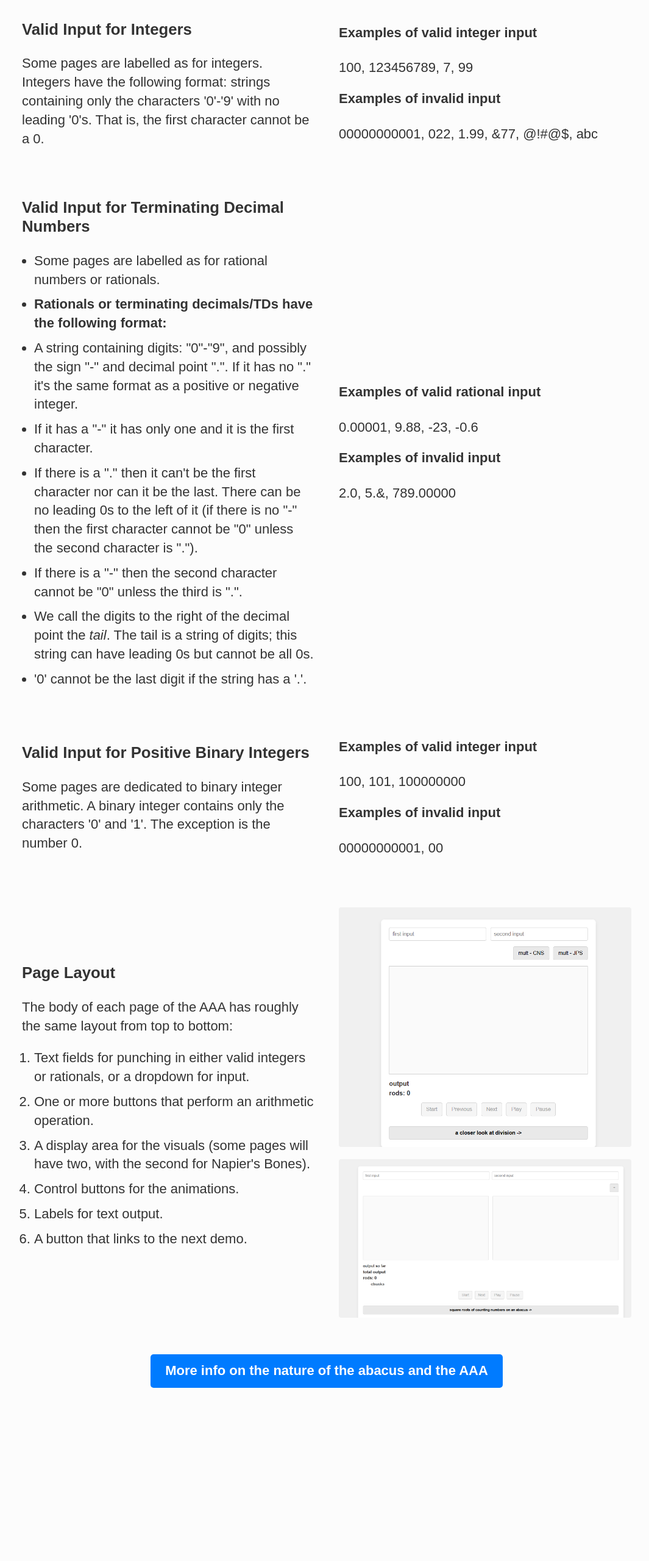
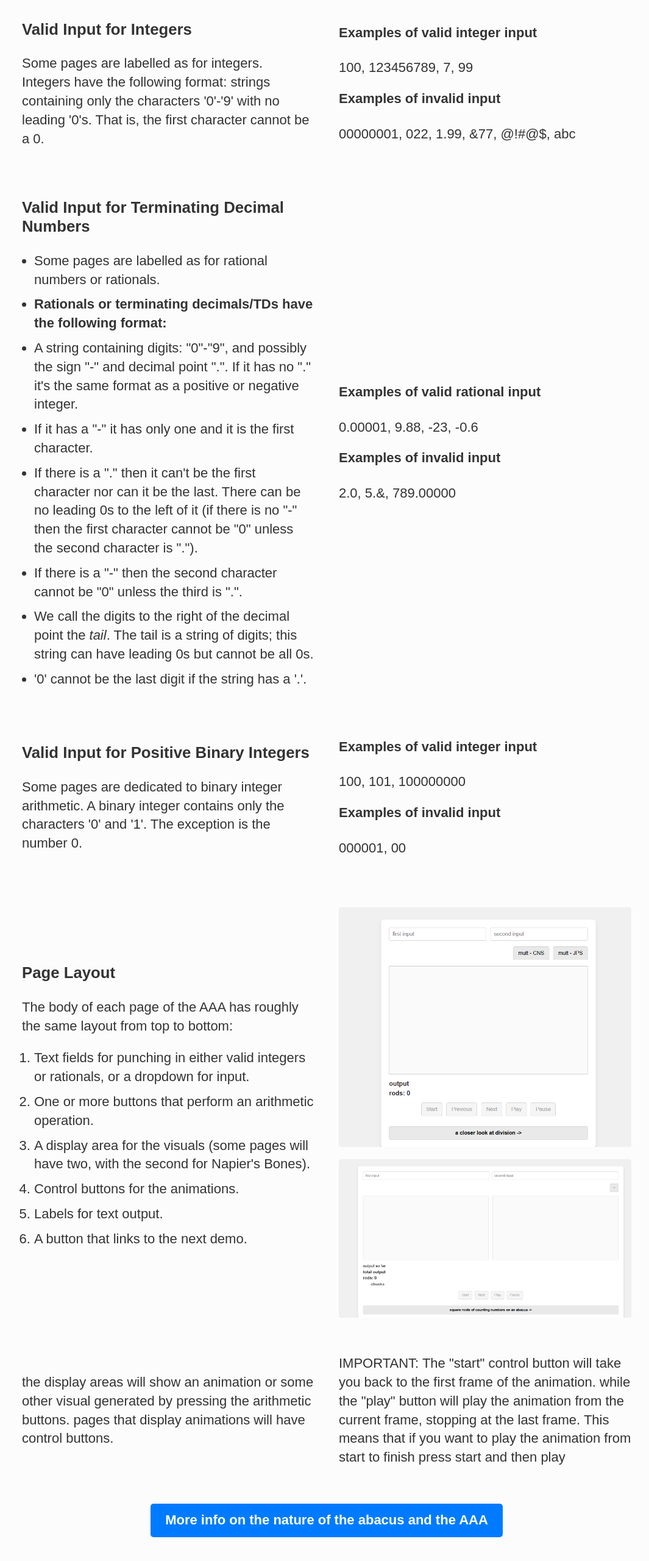
Before and after one commit to Aric-W/math-with-tools, a website: page introductionToAsciiAbacus.html in a window 1280 px wide. Shown: the part 6801-9361 px from the top of the page at 61% size, without its empty margins (104-1169 px from the left). Before the commit the page ends 9127 px from the top, so only its background shows below. Drawn offline with Linux system fonts and the light colour scheme.

Commit message:
Possibly the last commit.

```diff
--- a/introductionToAsciiAbacus.html
+++ b/introductionToAsciiAbacus.html
@@ -348,7 +348,7 @@
                 <h4>Examples of valid integer input</h4>
                 <p>100, 123456789, 7, 99</p>
                 <h4>Examples of invalid input</h4>
-                <p>00000000001, 022, 1.99, &77, @!#@$, abc</p>
+                <p>00000001, 022, 1.99, &77, @!#@$, abc</p>
             </div>
         </div>
 
@@ -383,7 +383,7 @@
                 <h4>Examples of valid integer input</h4>
                 <p>100, 101, 100000000</p>
                 <h4>Examples of invalid input</h4>
-                <p>00000000001, 00</p>
+                <p>000001, 00</p>
             </div>
         </div>
 
@@ -403,6 +403,16 @@
             <div class="image-block">
                 <img src="pictures/oneDisplayExample1.png" alt="Example layout with one display" style="margin-bottom: 20px;">
                 <img src="pictures/twoDisplaysExample1.png" alt="Example layout with two displays">
+            </div>
+        </div>
+        <div class="content-row">
+            <div class="text-block">
+                the display areas will show an animation or some other visual generated by pressing the arithmetic buttons. pages that display animations will have control buttons.
+            </div>
+            <div class="text-block">
+                IMPORTANT: The "start" control button will take you back to the first frame of the animation.
+                while the "play" button will play the animation from the current frame, stopping at the last frame.
+                This means that if you want to play the animation from start to finish press start and then play
             </div>
         </div>
 
--- a/page7.js
+++ b/page7.js
@@ -165,7 +165,7 @@ function processResult(inp1, inp2) {
     genImMat(inp1, inp2, numCols, numRows, gg, lAB);
     updateGrid();
 
-    document.getElementById("output_label").innerText = res;
+    document.getElementById("output_label").innerText = "correct digits in order: " + res;
 
 }
 /*
```
Also changed, not shown: index.html (+3 -3 lines), page7.html (+1 -1 lines), projectInfo.html (+1 -12 lines).
